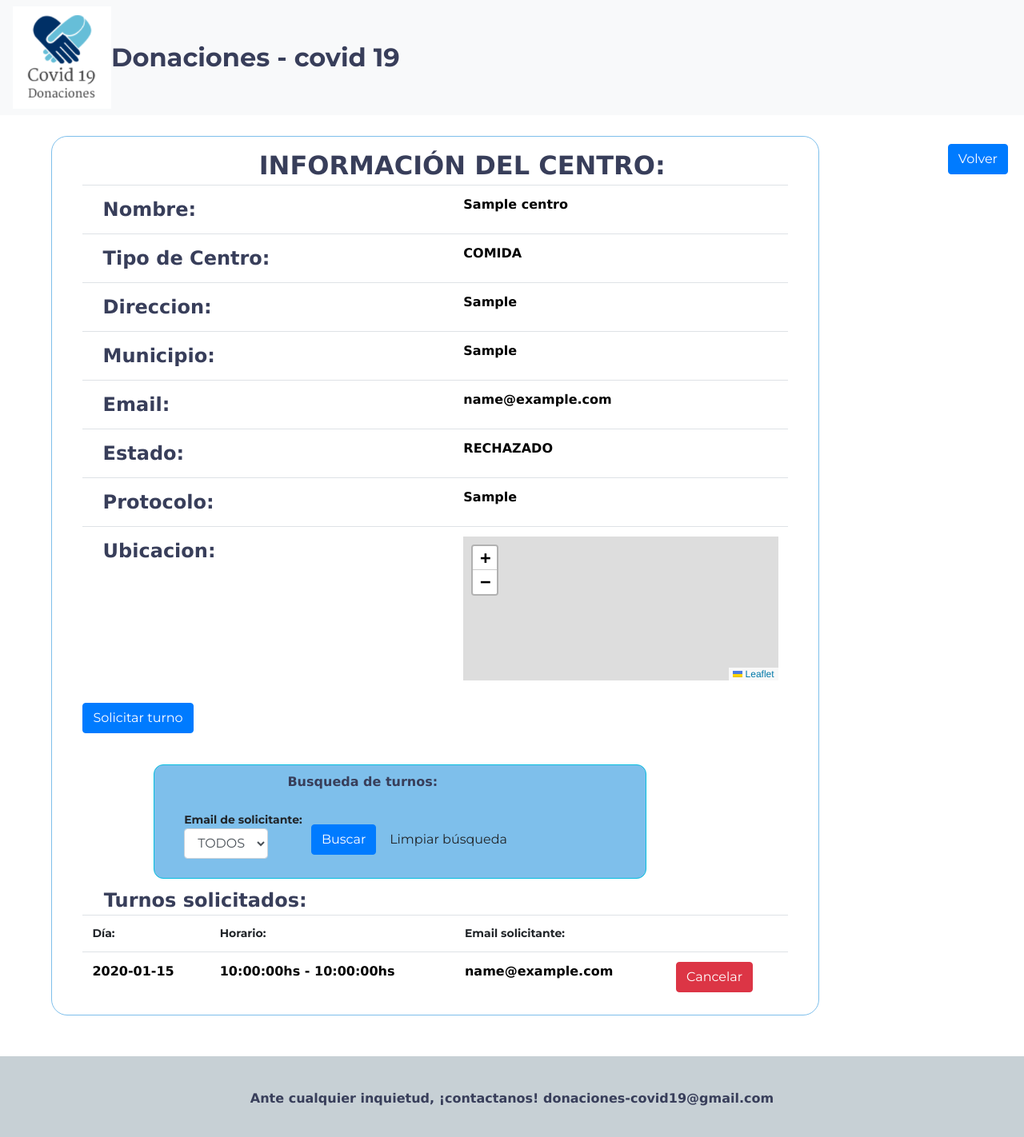
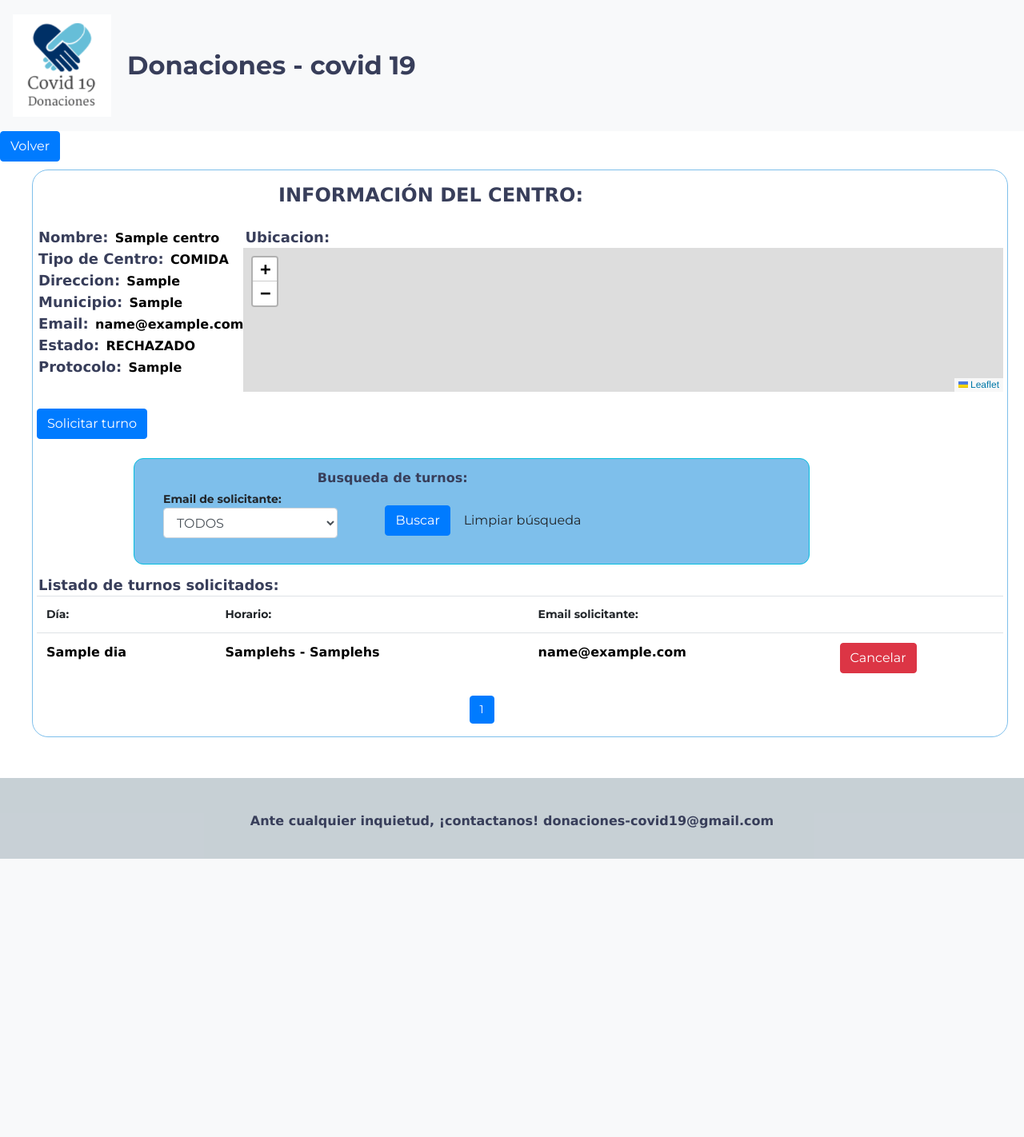
Before and after one commit to JoseMix/ayudaCovid, a Flask app: template app/templates/centro/show.html in a window 1280 px wide. Shown: the whole page at 80% size. After the commit the page ends 1074 px from the top, so only its background shows below. Run offline with Flask 2, Linux system fonts and the light colour scheme; tables that the repository leaves empty hold one stand-in row (values such as "Sample post"); the template is opened without the code that fills it: values that come from a table or form of the project are taken from there, most other values are stand-ins (such as "Sample title", 1, 10 or a date in 2020); some libraries are stand-ins or nearby versions.

Commit message:
filtro de turnos funcionando, index de turnos paginado

```diff
--- a/app/static/style.css
+++ b/app/static/style.css
@@ -41,15 +41,22 @@ body {
   width: 50%;
 }
 
-div #derecha {
+.derecha {
   float: right;
   margin-top: 10px;
   margin-bottom: 10px;
   margin-right: 20px;
 }
 
-div #izquierda {
+.izquierda {
   float: left;
+  margin-top: 10px;
+  margin-bottom: 10px;
+  margin-right: 20px;
+}
+
+.show-right{
+  text-align: right;
   margin-top: 10px;
   margin-bottom: 10px;
   margin-right: 20px;
@@ -67,11 +74,12 @@ div #centrar {
 }
 
 .texto-show{
-  font-size: x-large;
+  font-size: large ;
   font-family: Verdana, Geneva, Tahoma, sans-serif;
   color: rgb(56, 62, 90);
-  margin: 3%;
+  margin: 2px;
 }
+
 .text-text{
   font-size: medium;
   font-family: Verdana, Geneva, Tahoma, sans-serif;
@@ -111,11 +119,11 @@ div #formulario {
 }
 
 #show{
-  margin-top: 2%;
-  margin-left: 5%;
-  margin-right: 20%;
-  margin-bottom: 1%;
-  padding: 3%;
+  margin-top: 10px;
+  margin-left: 40px;
+  margin-right: 20px;
+  margin-bottom: 1px;
+  padding: 5px;
   padding-top: 1%;
   padding-bottom: 0%;
   border-radius: 20px;
@@ -123,16 +131,6 @@ div #formulario {
   border-color: #5eafe6cc;
 }
 /*---------------------------*/
-#boton {
-  border: 1px solid rgb(165, 164, 164);
-  border-radius: 3px;
-  line-height: 1.3;
-  text-decoration: none;
-  letter-spacing: 1px;
-  background-color: rgb(214, 211, 211);
-  padding: 4px 5px;
-}
-
 a.link {
   text-transform: uppercase;
   font-size: 10px;
@@ -152,14 +150,6 @@ a.link {
   color: red;
 }
 
-#divnav {  /*--------    este no sirve jeje    ----------- */
-  margin-top: 10px;
-  margin-bottom: 10px;
-  border: 1px solid #9C9C9C;
-  background-color: #EAEAEA;
-  padding-left: 20px;
-  padding-right: 20px;
-}
 
 .busqueda{
   text-align: left;
--- a/app/templates/centro/show.html
+++ b/app/templates/centro/show.html
@@ -8,72 +8,68 @@
   <a href="{{ url_for('centro_index', page=1) }}" class="btn btn-primary">Volver</a>
 </div>
   <div id="show">
-  <strong class="texto" style="font-size: xx-large;">INFORMACIÓN DEL CENTRO:</strong>
-  <table class="table table-hover">
-    <tr>
-      <td><strong class="texto-show">Nombre: </strong> </td>
-      <td><strong class="text-text"> {{ centro.nombre }} </strong></td>
-    </tr>
-    <tr>
-      <td><strong class="texto-show">Tipo de Centro: </strong> </td>
-      <td><strong class="text-text"> {{ centro.tipo_centro }} </strong></td>
-    </tr>
-    <tr>
-      <td><strong class="texto-show">Direccion: </strong> </td>
-      <td><strong class="text-text"> {{ centro.direccion }} </strong></td>
-    </tr>
-    <tr>
-      <td><strong class="texto-show">Municipio: </strong> </td>
-      <td><strong class="text-text"> {{ centro.municipio }} </strong></td>
-    </tr>
-    <tr>
-      <td><strong class="texto-show">Email: </strong> </td>
-      <td><strong class="text-text"> {{ centro.email }} </strong></td>
-    </tr>
-    <tr>
-      <td><strong class="texto-show">Estado: </strong> </td>
-      <td><strong class="text-text"> {{ centro.estado }} </strong></td>
-    </tr>
-    <tr>
-      <td><strong class="texto-show">Protocolo: </strong> </td>
-      <td><strong class="text-text"> {{ centro.protocolo }} </strong></td>
-    </tr>
-    <tr>
-      <td><strong class="texto-show">Ubicacion: </strong> </td>
-        <input value="{{centro.latitud}}" id="latitud" >
-        <input value="{{centro.longitud}}" id="longitud" >
-      <td>
-        <div id="myMap" style="height: 180px;">
-          <script src="{{ url_for('static', filename='mapaShow.js') }}"></script>
-        </div>
-      </td>
-    </tr>
-  </table>
+  <strong class="texto" style="font-size: x-large;">INFORMACIÓN DEL CENTRO:</strong><br><br>
 
+  {#-----------------------   DATOS DEL CENTRO   ----------------------------#}
+  <div style="float: left;">
+
+      <strong class="texto-show">Nombre: </strong>
+      <strong class="text-text"> {{ centro.nombre }}</strong><br>
+
+      <strong class="texto-show">Tipo de Centro: </strong>
+      <strong class="text-text"> {{ centro.tipo_centro }} </strong><br>
+
+      <strong class="texto-show">Direccion: </strong>
+      <strong class="text-text"> {{ centro.direccion }} </strong><br>
+
+      <strong class="texto-show">Municipio: </strong>
+      <strong class="text-text"> {{ centro.municipio }} </strong><br>
+
+      <strong class="texto-show">Email: </strong>
+      <strong class="text-text"> {{ centro.email }} </strong><br>
+
+      <strong class="texto-show">Estado: </strong>
+      <strong class="text-text"> {{ centro.estado }} </strong><br>
+
+      <strong class="texto-show">Protocolo: </strong>
+      <strong class="text-text"> {{ centro.protocolo }} </strong><br>
+  </div>
+    <div>
+    <strong class="texto-show">Ubicacion: </strong>
+    <input type="hidden" value="{{centro.latitud}}" id="latitud" >
+    <input type="hidden" value="{{centro.longitud}}" id="longitud" >
+
+    <div id="myMap" style="height: 180px;">
+      <script src="{{ url_for('static', filename='mapaShow.js') }}"></script>
+    </div>
+    </div>
+{#-----------------------------------------------#}
+  <br>
   <a href="{{url_for('turnos_new', centro_id=centro.id)}}" class="btn btn-primary">Solicitar turno</a>
-  <br><br>
+  <br>
 
   {#-------------busqueda de turnos--------------#}
 
   <div id="formBusqueda">
     <strong class="texto" style="font-size: medium;">Busqueda de turnos:</strong>
-    <br><br>
-    <form action="{{url_for('turnos_new')}}" method="GET" class="form-inline my-1">
-      <div class="busqueda">
-      </div>
+    <br>
+    <form action="{{url_for('centro_show')}}" method="GET" class="form-inline my-1">
+
       <div class="busqueda">
         <strong>Email de solicitante:</strong><br>
-        <select name="email" id="" class="form-control mr-sm-1">
+        <select name="email" class="form-control mr-sm-1">
+          {% if search["email"] %}
+          <option value="{{ search['email'] }}">{{ search["email"] }}</option>
+          {% endif%}
           <option value="todos">TODOS</option>
-          {% for turno in turnos %}
-            {% if turno[0] %}
-            <option value="{{turno.email}}">{{turno[0].email}}</option>
-            {% endif %}
+          {% for email in emails %}
+            <option value="{{ email }}">{{ email }}</option>
           {% endfor %}
 
         </select>
       </div>
-      <div>
+      <div style="margin-left: 40px;">
+        <input type="hidden" name="centro_id" value="{{ centro.id }}">
         <input type="submit"  class="btn btn-primary" value="Buscar">
         <a href="#" class="btn btn-secundary" >Limpiar búsqueda</a>
       </div>
@@ -82,8 +78,10 @@
 
   {#---------------------------  Index de Turnos  ----------------------------#}
 
-  {% if turnos %}
-  <strong class="texto-show">Turnos solicitados: </strong>
+  <strong class="texto-show">Listado de turnos solicitados: </strong>
+  {% if not index_pag.items %}
+  <strong style="color: red; margin-left:70px "> No se encontraron turnos para el email ingresado</strong>
+  {% else %}
   <table class="table table-hover">
     <tr>
       <td>
@@ -97,7 +95,7 @@
       </td>
       <td></td>
     </tr>
-    {% for turno in turnos %}
+    {% for turno in index_pag.items %}
     <tr>
       <td>
         <strong class="text-text"> {{ turno.dia }} </strong>
@@ -114,13 +112,39 @@
           onclick="return confirmationTurno()" class="btn btn-danger">Cancelar</a>
         <script src="{{ url_for('static', filename='validaciones/turnos.js') }}"></script>
         {% else %}
-        <strong class="text-text" style="color: red;"> CANCELADO </strong>
+        <strong class="text-text" style="color: red;"> {{ turno.estado }} </strong>
         {% endif %}
       </td>
     </tr>
     {% endfor %}
   </table>
   {% endif %}
+
+  {#-----------------------------PAGINADO------------------------------------#}
+    <nav aria-label="..." style="margin-left:15%;" >
+      <ul class="pagination" style="margin-left: 35%;">
+      {% for page in index_pag.iter_pages() %}
+        {% if page %}
+          {% if page != index_pag.page %}
+            <li class="page-item">
+              <a class="page-link" href="{{url_for('centro_show',centro_id=centro.id, page=page, email=search['email'])}}">{{ page }}</a>
+            </li>
+          {% else %}
+            <li class="page-item active">
+              <span class="page-link">
+              {{ page }}
+              <span class="sr-only">(current)</span>
+              </span>
+            </li>
+          {% endif %}
+        {% else %}
+          <span class=ellipsis> . . . </span>
+        {% endif %}
+      {% endfor %}
+      </ul>
+    </nav>
+    {#----------------------------------------------------------------------#}
+
 </div>
 
 {% endblock %}
--- a/app/templates/layout.html
+++ b/app/templates/layout.html
@@ -23,7 +23,7 @@
   <body>
     <header>
       <nav class="navbar navbar-expand-lg navbar-light bg-light">
-        <div id="izquierda">
+        <div class="izquierda">
           <a href="{{ url_for('home') }}"> <img  src="{{ url_for('static', filename='donaciones.png') }}" alt="imagen" > </a>
         </div>
 
--- a/app/templates/turnos/new.html
+++ b/app/templates/turnos/new.html
@@ -12,7 +12,7 @@
 <br>
     {#------------- Carga de turnos --------------#}
     <div id="formBusqueda">
-        <strong class="texto" style="font-size: medium;">Seleccione una fecha:</strong>
+        <strong class="texto">Formulario de turnos:</strong>
         <br><br>
         <form action="{{url_for('turnos_new', centro_id=centro.id)}}" method="POST" class="form-inline my-1">
             <div class="busqueda">
@@ -25,7 +25,7 @@
             </div>
             <div class="busqueda">
                 <strong>Franja horaria:</strong><br>
-                <select name="bloque" id="" class="form-control mr-sm-1">
+                <select name="bloque" class="form-control mr-sm-1">
                     {% for bloque in bloques %}
                     <option value="{{ bloque.id }}"> {{bloque.hora_inicio}}hs - {{bloque.hora_fin}}hs</option>
                     {% endfor %}
```
Also changed, not shown: app/models/centro.py (+12 -1 lines), app/resources/centro.py (+16 -9 lines).
